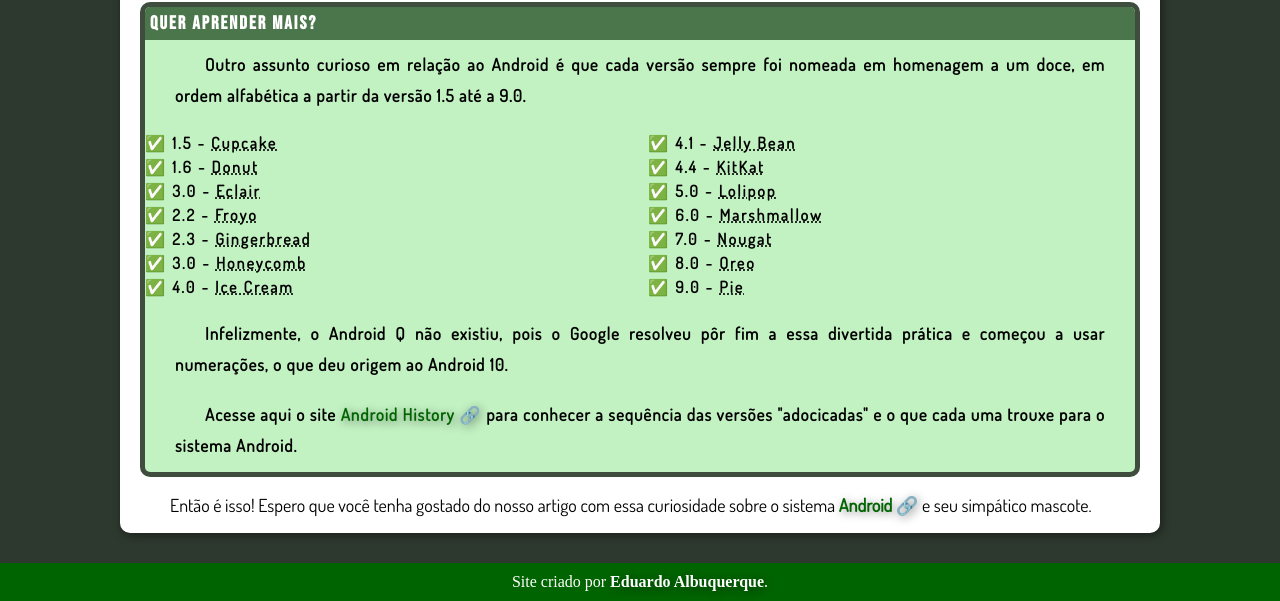
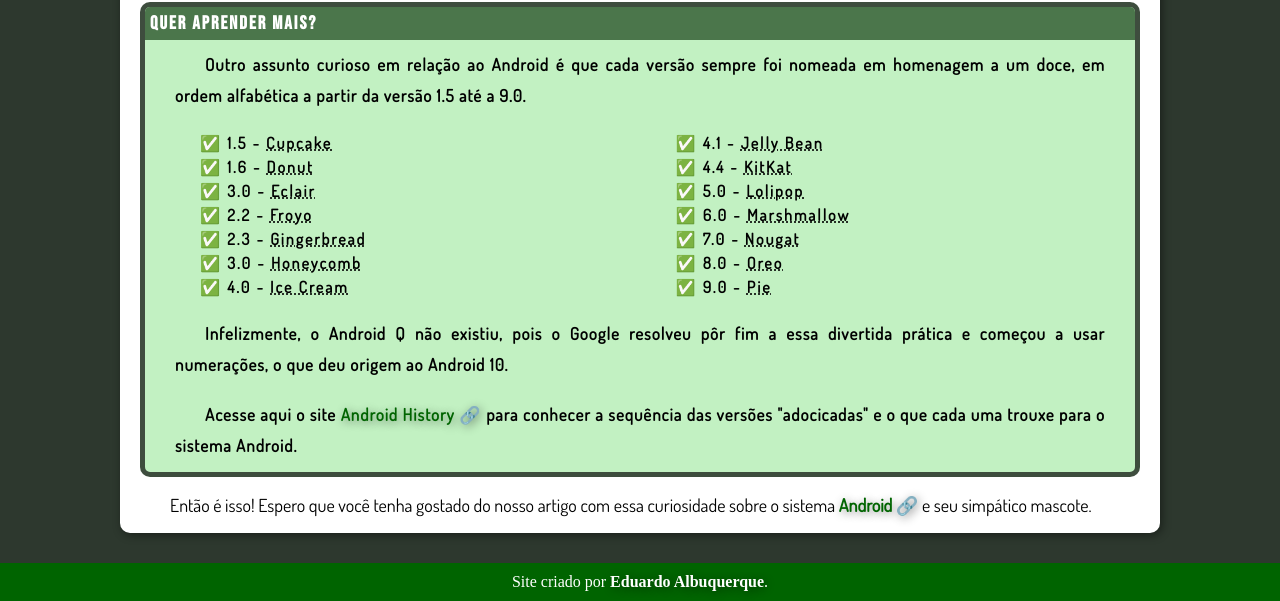
Before and after one commit to albduh/site-android, a plain HTML site: page index.html in a window 1280 px wide. Shown: the part 2602-3203 px from the top of the page. Drawn offline with Linux system fonts and the light colour scheme.

Commit message:
Update style.css

```diff
--- a/projeto/style.css
+++ b/projeto/style.css
@@ -201,7 +201,7 @@ aside > p {
 aside > ul {
     list-style-position: inside;
     list-style-type: '\2705\00A0';
-    padding: 10px 0px 10px 0px;
+    padding: 10px 0px 10px 55px;
     font-family: var(--fonte-dosis);
     font-weight: bolder;
     letter-spacing: 2px;
```
